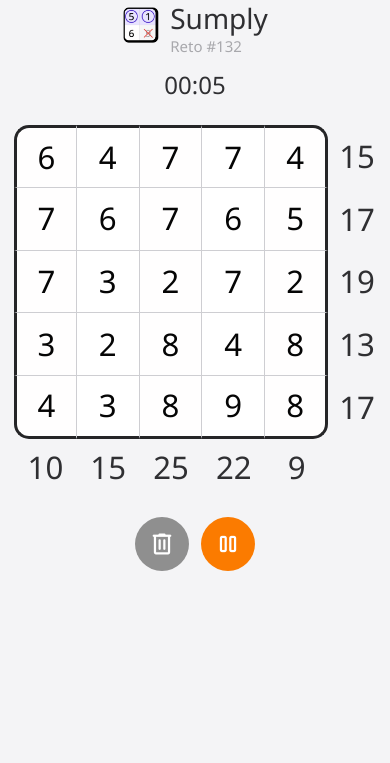
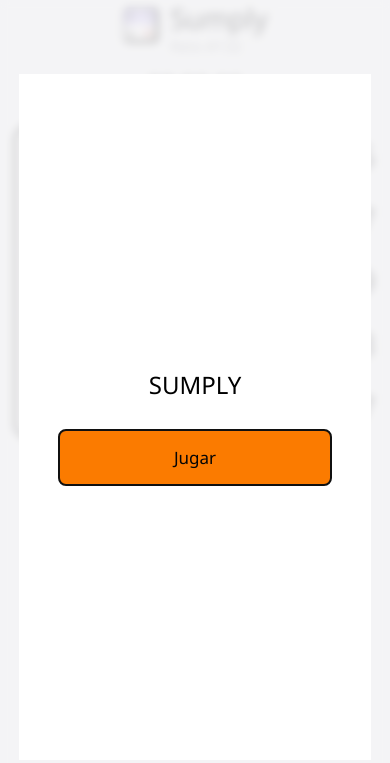
Before and after one commit to jegomei/sumply, a plain HTML site: page index.html in a window 390 px wide. Drawn offline with nearby package versions, Linux system fonts and the light colour scheme.

Commit message:
Update timer precision and pause flow

```diff
--- a/app.js
+++ b/app.js
@@ -10,14 +10,18 @@ const pauseDialog = document.querySelector("#pauseDialog");
 const winDialog = document.querySelector("#winDialog");
 const winStats = document.querySelector("#winStats");
 const copyResultButton = document.querySelector("#copyResultButton");
+const pauseTitle = document.querySelector("#pauseTitle");
+const continueButton = document.querySelector("#continueButton");
+const restartFromPauseButton = document.querySelector("#restartFromPause");
 
 let puzzle = null;
 let puzzleDate = todayKey();
 let cellStates = [];
-let elapsed = 0;
+let elapsedMs = 0;
 let timerId = null;
 let paused = false;
 let completed = false;
+let waitingToStart = false;
 let lastTick = Date.now();
 
 function todayKey() {
@@ -204,7 +208,7 @@ function loadState() {
   const saved = localStorage.getItem(storageKey());
   if (!saved) {
     cellStates = emptyStates();
-    elapsed = 0;
+    elapsedMs = 0;
     completed = false;
     return;
   }
@@ -212,23 +216,29 @@ function loadState() {
   try {
     const parsed = JSON.parse(saved);
     cellStates = parsed.cellStates || emptyStates();
-    elapsed = parsed.elapsed || 0;
+    if (Number.isFinite(parsed.elapsedMs)) {
+      elapsedMs = parsed.elapsedMs;
+    } else {
+      elapsedMs = Number.isFinite(parsed.elapsed) ? parsed.elapsed * 1000 : 0;
+    }
     completed = Boolean(parsed.completed);
   } catch {
     cellStates = emptyStates();
-    elapsed = 0;
+    elapsedMs = 0;
     completed = false;
   }
 }
 
 function saveState() {
-  localStorage.setItem(storageKey(), JSON.stringify({ cellStates, elapsed, completed }));
+  localStorage.setItem(storageKey(), JSON.stringify({ cellStates, elapsedMs, completed }));
 }
 
-function formatTime(seconds) {
-  const mins = Math.floor(seconds / 60);
-  const secs = seconds % 60;
-  return `${String(mins).padStart(2, "0")}:${String(secs).padStart(2, "0")}`;
+function formatTime(milliseconds) {
+  const totalCentiseconds = Math.floor(milliseconds / 10);
+  const mins = Math.floor(totalCentiseconds / 6000);
+  const secs = Math.floor((totalCentiseconds % 6000) / 100);
+  const centiseconds = totalCentiseconds % 100;
+  return `${String(mins).padStart(2, "0")}:${String(secs).padStart(2, "0")}.${String(centiseconds).padStart(2, "0")}`;
 }
 
 function rowSum(row) {
@@ -333,15 +343,16 @@ function checkWin() {
   const colsDone = puzzle.colTargets.every((target, col) => colSum(col) === target);
   if (!rowsDone || !colsDone) return;
 
+  tick();
   completed = true;
   saveState();
   stopTimer();
-  winStats.textContent = formatTime(elapsed);
+  winStats.textContent = formatTime(elapsedMs);
   if (!winDialog.open) winDialog.showModal();
 }
 
 async function copyResult() {
-  const result = `He terminado el Sumply de hoy en ${formatTime(elapsed)}`;
+  const result = `He terminado el Sumply de hoy en ${formatTime(elapsedMs)}`;
 
   try {
     await navigator.clipboard.writeText(result);
@@ -365,23 +376,25 @@ async function copyResult() {
 
 function resetDay() {
   cellStates = emptyStates();
-  elapsed = 0;
+  elapsedMs = 0;
   completed = false;
-  paused = false;
-  timerEl.textContent = formatTime(elapsed);
+  waitingToStart = true;
+  paused = true;
+  timerEl.textContent = formatTime(elapsedMs);
   renderBoard();
   saveState();
-  startTimer();
+  stopTimer();
+  showStartPause();
 }
 
 function tick() {
   const now = Date.now();
   if (!paused && !completed) {
-    const diff = Math.floor((now - lastTick) / 1000);
+    const diff = now - lastTick;
     if (diff > 0) {
-      elapsed += diff;
-      lastTick += diff * 1000;
-      timerEl.textContent = formatTime(elapsed);
+      elapsedMs += diff;
+      lastTick = now;
+      timerEl.textContent = formatTime(elapsedMs);
       saveState();
     }
   } else {
@@ -392,7 +405,7 @@ function tick() {
 function startTimer() {
   stopTimer();
   lastTick = Date.now();
-  timerId = window.setInterval(tick, 500);
+  timerId = window.setInterval(tick, 50);
 }
 
 function stopTimer() {
@@ -402,42 +415,70 @@ function stopTimer() {
 
 function openPause() {
   if (completed) return;
+  tick();
+  waitingToStart = elapsedMs === 0;
   paused = true;
-  tick();
+  updatePauseDialog();
   if (!pauseDialog.open) pauseDialog.showModal();
 }
 
 function closePause() {
+  const shouldStartTimer = waitingToStart || !timerId;
+  waitingToStart = false;
   paused = false;
   lastTick = Date.now();
+  updatePauseDialog();
+  if (shouldStartTimer && !completed) startTimer();
+}
+
+function updatePauseDialog() {
+  pauseTitle.textContent = waitingToStart ? "SUMPLY" : "JUEGO EN PAUSA";
+  continueButton.textContent = waitingToStart ? "Jugar" : "Continuar";
+  restartFromPauseButton.hidden = waitingToStart;
+}
+
+function showStartPause() {
+  waitingToStart = true;
+  paused = true;
+  updatePauseDialog();
+  if (!pauseDialog.open) pauseDialog.showModal();
 }
 
 async function init() {
   puzzle = await loadDailyPuzzle();
   challengeLabel.textContent = `Reto #${challengeNumber()}`;
   loadState();
-  timerEl.textContent = formatTime(elapsed);
+  timerEl.textContent = formatTime(elapsedMs);
   renderBoard();
-  if (!completed) startTimer();
+  if (!completed) {
+    if (elapsedMs === 0) {
+      showStartPause();
+    } else {
+      startTimer();
+    }
+  }
 
   document.querySelector("#pauseButtonBottom").addEventListener("click", openPause);
-  document.querySelector("#continueButton").addEventListener("click", closePause);
-  document.querySelector("#resetButton").addEventListener("click", resetDay);
+  continueButton.addEventListener("click", closePause);
   copyResultButton.addEventListener("click", copyResult);
-  document.querySelector("#restartFromPause").addEventListener("click", () => {
+  restartFromPauseButton.addEventListener("click", () => {
     pauseDialog.close();
     resetDay();
   });
 
   pauseDialog.addEventListener("close", () => {
-    if (!completed) closePause();
+    if (!completed && !waitingToStart && !timerId) closePause();
+  });
+
+  pauseDialog.addEventListener("cancel", (event) => {
+    event.preventDefault();
   });
 
   document.addEventListener("visibilitychange", () => {
     if (document.hidden) {
       tick();
       stopTimer();
-    } else if (!completed) {
+    } else if (!completed && !waitingToStart) {
       startTimer();
     }
   });
--- a/index.html
+++ b/index.html
@@ -25,7 +25,7 @@
       </header>
 
       <section class="timer-row" aria-label="Tiempo de juego">
-        <time id="timer">00:00</time>
+        <time id="timer">00:00.00</time>
       </section>
 
       <section class="board-shell" aria-label="Tablero de Sumply">
@@ -33,9 +33,6 @@
       </section>
 
       <section class="actions" aria-label="Acciones">
-        <button class="round-button reset" id="resetButton" type="button" aria-label="Reiniciar reto">
-          <span class="material-symbols-rounded" aria-hidden="true">delete</span>
-        </button>
         <button class="round-button pause" id="pauseButtonBottom" type="button" aria-label="Pausar">
           <span class="material-symbols-rounded" aria-hidden="true">pause</span>
         </button>
@@ -52,7 +49,7 @@
       <dialog class="modal" id="winDialog" aria-labelledby="winTitle">
         <form method="dialog" class="modal-card compact">
           <h2 id="winTitle">RETO COMPLETADO</h2>
-          <p id="winStats">00:00</p>
+          <p id="winStats">00:00.00</p>
           <button class="primary-action" id="copyResultButton" value="copy" type="button">Copiar resultado</button>
           <button class="primary-action" value="done" type="submit">Cerrar</button>
         </form>
--- a/styles.css
+++ b/styles.css
@@ -129,7 +129,10 @@ button {
   font-family: "Noto Sans", sans-serif;
   font-size: 24px;
   font-weight: 400;
+  font-variant-numeric: tabular-nums;
   letter-spacing: 0;
+  min-width: 92px;
+  text-align: center;
 }
 
 .board-shell {
@@ -336,6 +339,12 @@ button {
   background: transparent;
 }
 
+#pauseDialog {
+  width: min(100%, 470px);
+  min-height: calc(100svh - 158px);
+  margin: 74px auto 84px;
+}
+
 .modal::backdrop {
   background: rgba(244, 244, 246, 0.74);
   backdrop-filter: blur(4px);
@@ -349,8 +358,13 @@ button {
   flex-direction: column;
   align-items: stretch;
   gap: 20px;
-  background: rgba(255, 255, 255, 0.92);
+  background: #ffffff;
   box-shadow: var(--shadow);
+}
+
+#pauseDialog .modal-card {
+  min-height: calc(100svh - 158px);
+  justify-content: center;
 }
 
 .modal-card.compact {
@@ -425,6 +439,10 @@ button {
     width: min(calc(100vw - 48px), 400px);
   }
 
+  #pauseDialog {
+    width: min(100%, 470px);
+  }
+
   .modal-card {
     padding-inline: 40px;
   }
```
